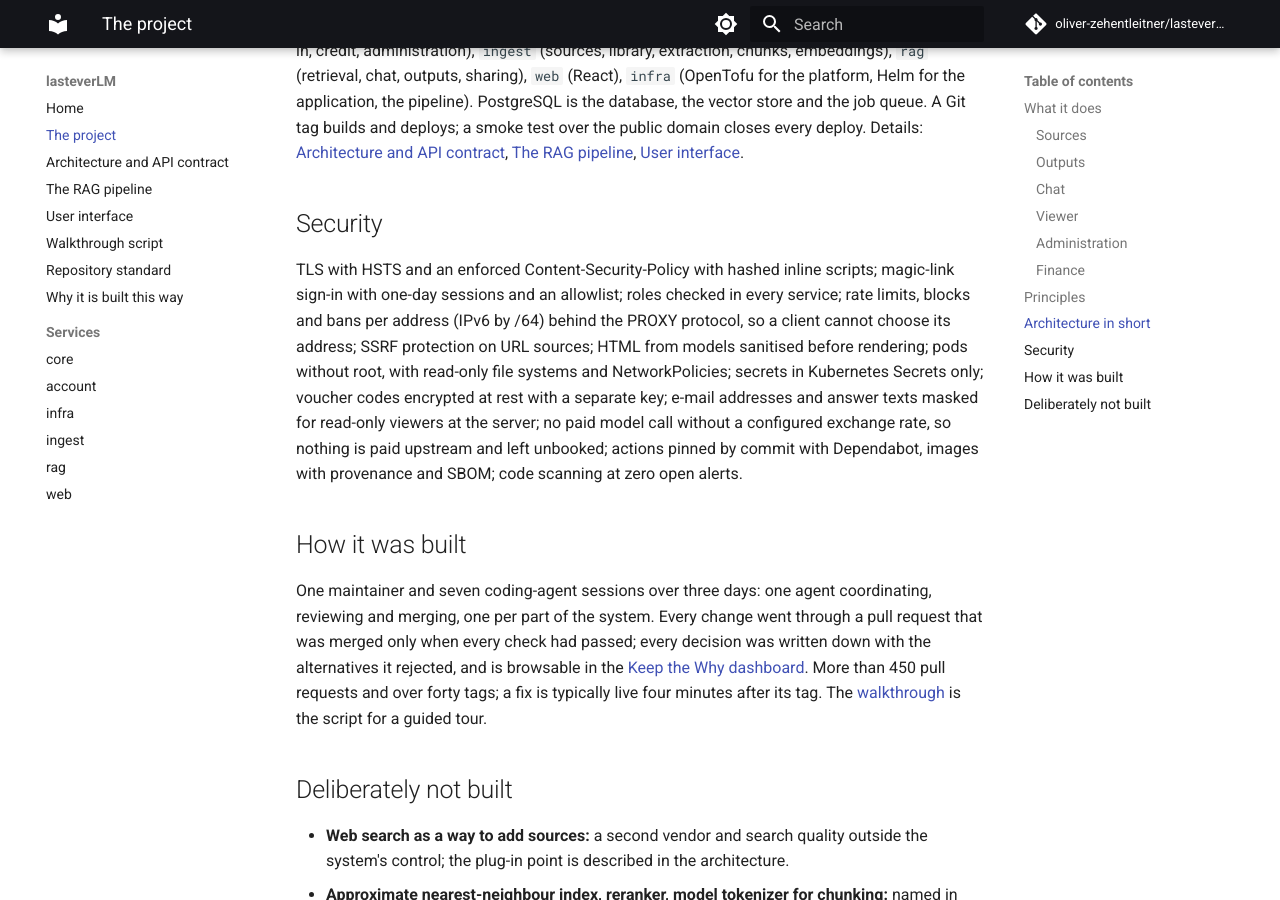
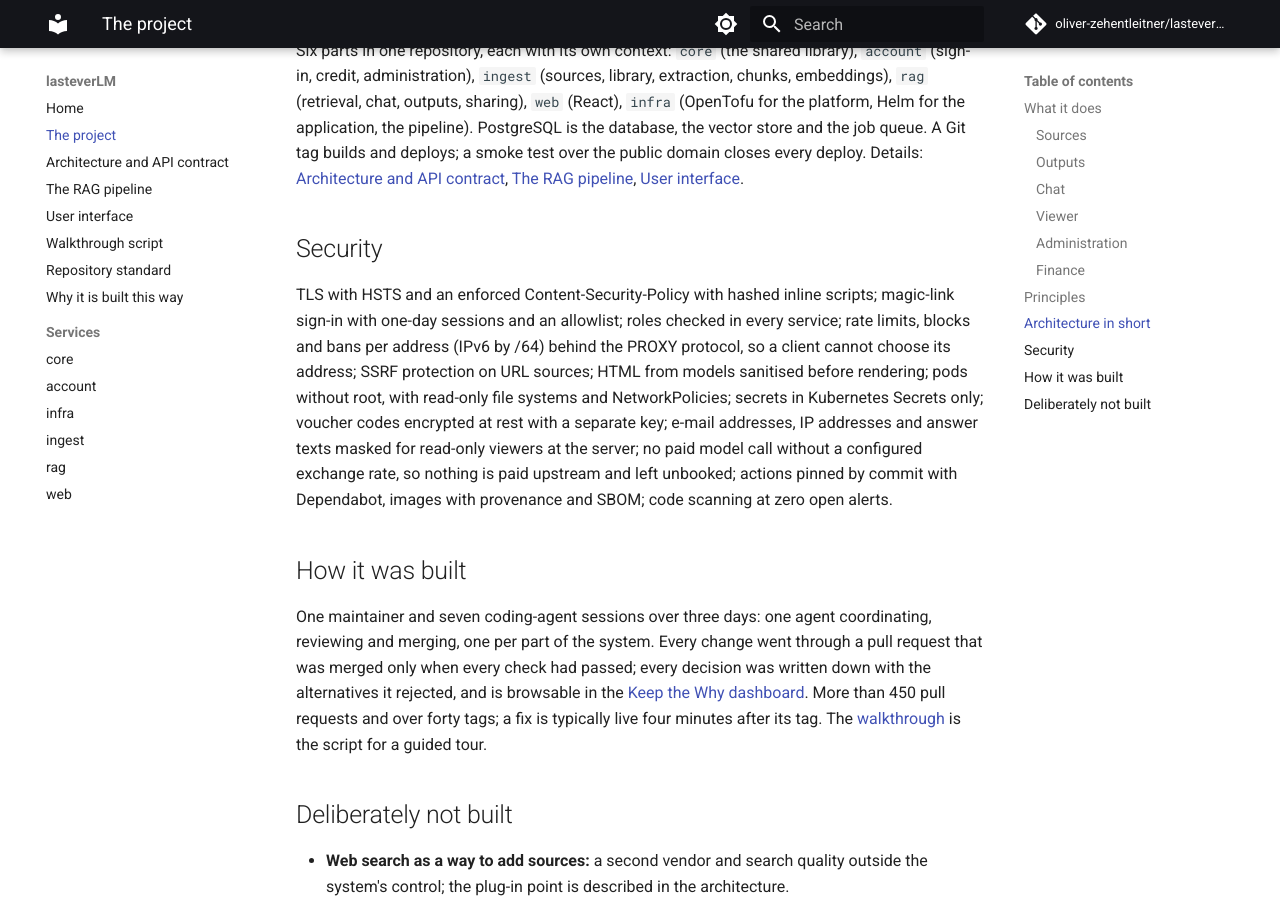
Before and after one commit to oliver-zehentleitner-aigent/lasteverLM, an MkDocs documentation site: the page built from docs/project.md, in a window 1280 px wide and 900 px high, scrolled down 3663 px. Built offline with MkDocs 1.6.1 and Material for MkDocs 9.7.7, drawn with Linux system fonts in a browser that asks for light colours; comment, search, counter and statistics services are not loaded; some of the changed text lies outside the part shown.

```diff
--- a/docs/project.md
+++ b/docs/project.md
@@ -191,8 +192,8 @@ bans per address (IPv6 by /64) behind the PROXY protocol, so a client
 cannot choose its address; SSRF protection on URL sources; HTML from
 models sanitised before rendering; pods without root, with read-only
 file systems and NetworkPolicies; secrets in Kubernetes Secrets only; voucher codes encrypted at rest
-with a separate key; e-mail addresses and answer texts masked for
-read-only viewers at the server; no paid model call without a configured exchange
+with a separate key; e-mail addresses, IP addresses and answer texts
+masked for read-only viewers at the server; no paid model call without a configured exchange
 rate, so nothing is paid upstream and left unbooked; actions pinned by
 commit with Dependabot, images with provenance and SBOM; code scanning
 at zero open alerts.
```
Also changed, not shown: other parts of docs/project.md (+2 -1 lines), CHANGELOG.md (+4 -0 lines).
